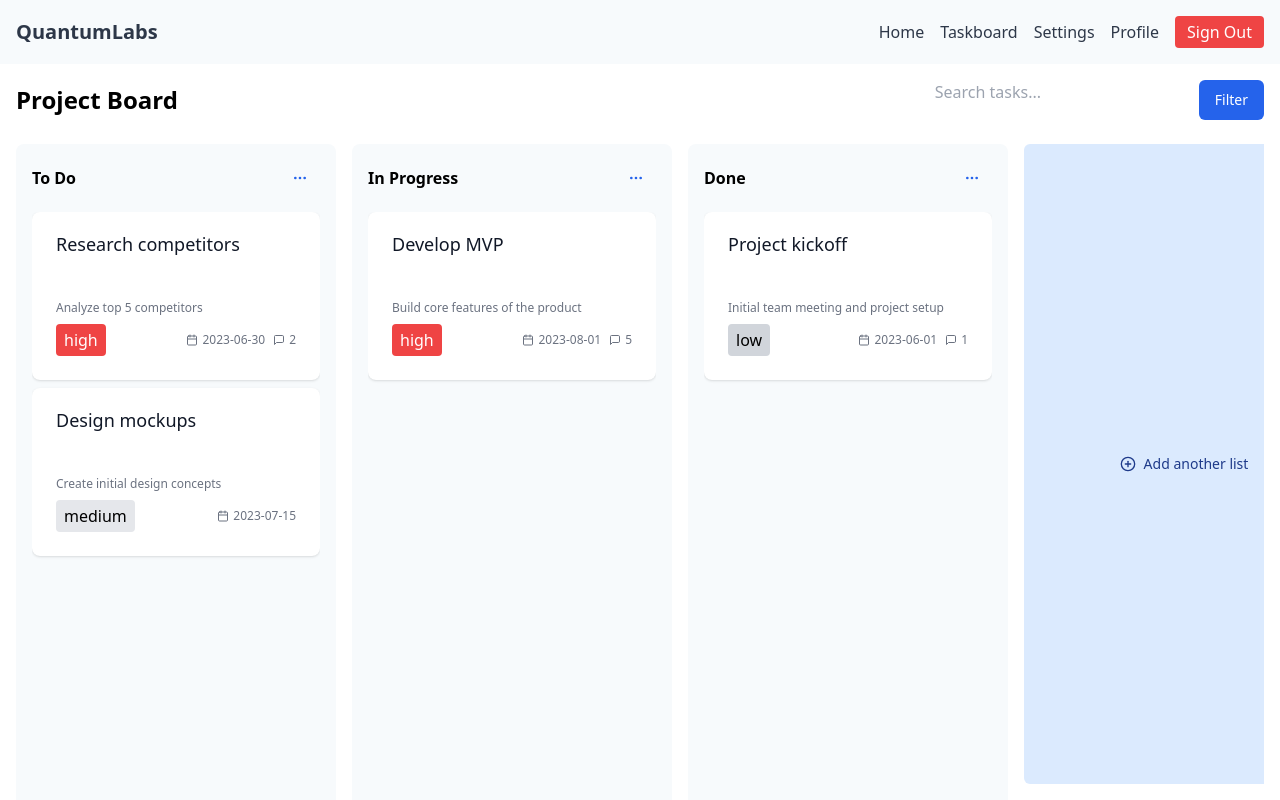
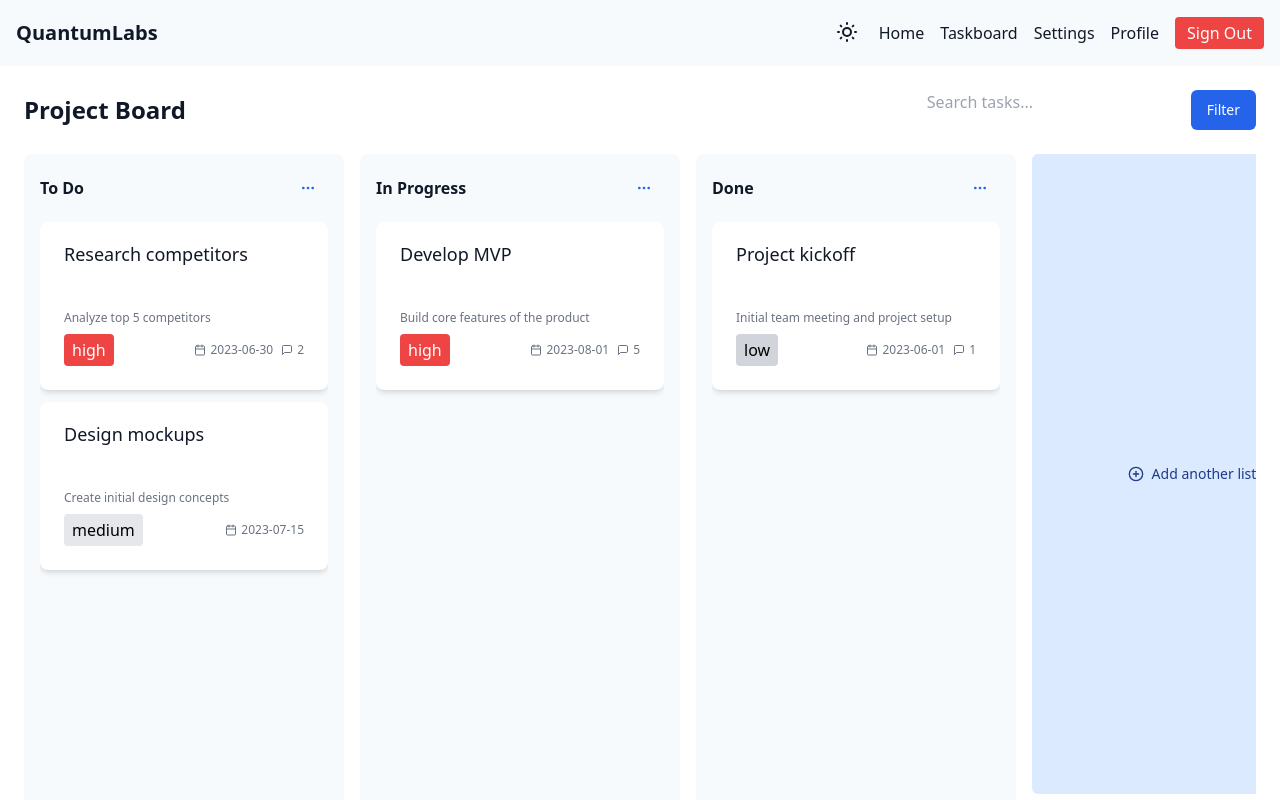
Before and after one commit to khaosans/the-front, a Next.js app: page /taskboard in a window 1280 px wide. Shown: the top 800 px of the page. Built offline with nearby package versions, Linux system fonts and the light colour scheme.

Commit message:
theme color

```diff
--- a/app/contexts/ThemeContext.tsx
+++ b/app/contexts/ThemeContext.tsx
@@ -2,11 +2,12 @@
 
 import React, { createContext, useContext, useState, useEffect } from 'react';
 
-type Theme = 'light' | 'dark';
+type Theme = 'light' | 'dark' | 'darker';
 
 interface ThemeContextType {
   theme: Theme;
   toggleTheme: () => void;
+  getThemeClasses: () => string;
 }
 
 const ThemeContext = createContext<ThemeContextType | undefined>(undefined);
@@ -22,13 +23,33 @@ export const ThemeProvider: React.FC<{ children: React.ReactNode }> = ({ childre
   }, []);
 
   const toggleTheme = () => {
-    const newTheme = theme === 'light' ? 'dark' : 'light';
+    const newTheme = theme === 'light' ? 'dark' : theme === 'dark' ? 'darker' : 'light';
     setTheme(newTheme);
     localStorage.setItem('theme', newTheme);
   };
 
+  const getThemeClasses = () => {
+    switch (theme) {
+      case 'light':
+        return 'bg-white text-gray-900';
+      case 'dark':
+        return 'bg-gray-800 text-gray-100';
+      case 'darker':
+        return 'bg-gray-900 text-gray-50';
+      default:
+        return 'bg-white text-gray-900';
+    }
+  };
+
+  const value = {
+    theme,
+    toggleTheme,
+    getThemeClasses,
+    isDark: theme === 'dark' || theme === 'darker'
+  };
+
   return (
-    <ThemeContext.Provider value={{ theme, toggleTheme }}>
+    <ThemeContext.Provider value={value}>
       {children}
     </ThemeContext.Provider>
   );
--- a/app/header.tsx
+++ b/app/header.tsx
@@ -18,7 +18,7 @@ const signOut = async () => {
 };
 
 export const Header: React.FC = () => {
-	const { theme } = useTheme();
+	const { theme, toggleTheme, isDark } = useTheme();
 	const router = useRouter();
 	const pathname = usePathname();
 
@@ -29,8 +29,14 @@ export const Header: React.FC = () => {
 
 	const isAuthPage = pathname === '/login' || pathname === '/signup';
 
+	const getHeaderClasses = () => {
+		return isDark
+			? 'bg-gray-900 text-gray-100'
+			: 'bg-gray-100 text-gray-900';
+	};
+
 	return (
-		<header className={`w-full py-4 ${theme === 'dark' ? 'bg-gray-800 text-white' : 'bg-gray-100 text-gray-800'}`}>
+		<header className={`w-full py-4 ${getHeaderClasses()}`}>
 			<div className="container mx-auto px-4">
 				<div className="flex justify-between items-center">
 					<div className="text-xl font-bold">
@@ -41,6 +47,23 @@ export const Header: React.FC = () => {
 							<ul className="flex space-x-4 items-center">
 								{isUserLoggedIn() ? (
 									<>
+										<li>
+											<button
+												onClick={toggleTheme}
+												className="p-1 rounded-full focus:outline-none focus:ring-2 focus:ring-offset-2 focus:ring-offset-gray-800 focus:ring-white"
+												aria-label="Toggle theme"
+											>
+												{theme === 'light' ? (
+													<svg className="w-6 h-6" fill="none" stroke="currentColor" viewBox="0 0 24 24" xmlns="http://www.w3.org/2000/svg">
+														<path strokeLinecap="round" strokeLinejoin="round" strokeWidth={2} d="M12 3v1m0 16v1m9-9h-1M4 12H3m15.364 6.364l-.707-.707M6.343 6.343l-.707-.707m12.728 0l-.707.707M6.343 17.657l-.707.707M16 12a4 4 0 11-8 0 4 4 0 018 0z" />
+													</svg>
+												) : (
+													<svg className="w-6 h-6" fill="none" stroke="currentColor" viewBox="0 0 24 24" xmlns="http://www.w3.org/2000/svg">
+														<path strokeLinecap="round" strokeLinejoin="round" strokeWidth={2} d="M20.354 15.354A9 9 0 018.646 3.646 9.003 9.003 0 0012 21a9.003 9.003 0 008.354-5.646z" />
+													</svg>
+												)}
+											</button>
+										</li>
 										<li><Link href="/" className="hover:underline">Home</Link></li>
 										<li><Link href="/taskboard" className="hover:underline">Taskboard</Link></li>
 										<li><Link href="/settings" className="hover:underline">Settings</Link></li>
@@ -48,7 +71,7 @@ export const Header: React.FC = () => {
 										<li>
 											<button
 												onClick={handleSignOut}
-												className={`px-3 py-1 rounded ${theme === 'dark' ? 'bg-red-600 hover:bg-red-700' : 'bg-red-500 hover:bg-red-600'} text-white`}
+												className={`px-3 py-1 rounded ${theme === 'darker' ? 'bg-red-800 hover:bg-red-900' : theme === 'dark' ? 'bg-red-600 hover:bg-red-700' : 'bg-red-500 hover:bg-red-600'} text-white`}
 											>
 												Sign Out
 											</button>
@@ -58,7 +81,7 @@ export const Header: React.FC = () => {
 									<li>
 										<Link
 											href="/login"
-											className={`px-3 py-1 rounded ${theme === 'dark' ? 'bg-blue-600 hover:bg-blue-700' : 'bg-blue-500 hover:bg-blue-600'} text-white`}
+											className={`px-3 py-1 rounded ${theme === 'darker' ? 'bg-blue-800 hover:bg-blue-900' : theme === 'dark' ? 'bg-blue-600 hover:bg-blue-700' : 'bg-blue-500 hover:bg-blue-600'} text-white`}
 										>
 											Sign In
 										</Link>
--- a/app/layout.tsx
+++ b/app/layout.tsx
@@ -3,19 +3,27 @@
 import React from 'react'; // Import React
 import '../styles/globals.css' // Adjust this path if your global styles are located elsewhere
 import { Header } from './header';
-import Footer from '../components/footer'; // Import Footer component
-import { ThemeProvider } from './contexts/ThemeContext';
+import Footer from '../components/Footer'; // Import Footer component
+import { ThemeProvider, useTheme } from './contexts/ThemeContext';
+
+const ThemedLayout = ({ children }: { children: React.ReactNode }) => {
+	const { getThemeClasses } = useTheme();
+
+	return (
+		<div className={`min-h-screen flex flex-col ${getThemeClasses()}`}>
+			<Header />
+			<main className="flex-grow">{children}</main>
+			<Footer />
+		</div>
+	);
+};
 
 export default function RootLayout({ children }: { children: React.ReactNode }) {
 	return (
 		<html lang="en">
 			<body>
 				<ThemeProvider>
-                    <div className="flex flex-col min-h-screen">
-                        <Header /> {/* Include Header */}
-                        <main className="flex-grow">{children}</main> {/* Render child components */}
-                        <Footer /> {/* Include Footer */}
-                    </div>
+					<ThemedLayout>{children}</ThemedLayout>
 				</ThemeProvider>
 			</body>
 		</html>
--- a/app/taskboard/page.tsx
+++ b/app/taskboard/page.tsx
@@ -9,6 +9,8 @@ import { Input } from "@/components/ui/input"
 import { Badge } from "@/components/ui/badge"
 import { ScrollArea } from "@/components/ui/scroll-area"
 import { PlusCircle, MoreHorizontal, Calendar, MessageSquare } from 'lucide-react'
+import { useTheme } from '../contexts/ThemeContext';
+import { ThemeProvider } from '../contexts/ThemeContext';
 
 interface Task {
   id: string
@@ -51,35 +53,42 @@ const initialColumns: Column[] = [
 ]
 
 const TaskCard: React.FC<{ task: Task; columnId: string }> = ({ task, columnId }) => {
+  const { theme, isDark } = useTheme();
   const [{ isDragging }, drag] = useDrag({
     type: 'TASK',
     item: { id: task.id, columnId },
     collect: (monitor) => ({
       isDragging: !!monitor.isDragging(),
     }),
-  })
+  });
+
+  const getCardClasses = () => {
+    return isDark
+      ? 'bg-gray-700 text-gray-100 shadow-md shadow-black/20'
+      : 'bg-white text-gray-900 shadow-md';
+  };
 
   return (
     <div ref={drag} style={{ opacity: isDragging ? 0.5 : 1 }}>
-      <Card className="mb-2 cursor-move">
+      <Card className={`mb-3 cursor-move ${getCardClasses()} hover:shadow-lg transition-shadow duration-200`}>
         <CardHeader>
           <CardTitle>{task.title}</CardTitle>
         </CardHeader>
         <CardContent>
-          <p className="text-xs text-gray-500 mb-2">{task.description}</p>
+          <p className={`text-xs ${theme === 'light' ? 'text-gray-500' : 'text-gray-300'} mb-2`}>{task.description}</p>
           <div className="flex justify-between items-center">
             <Badge variant={task.priority === 'high' ? 'destructive' : task.priority === 'medium' ? 'default' : 'secondary'}>
               {task.priority}
             </Badge>
             <div className="flex items-center space-x-2">
               {task.dueDate && (
-                <div className="flex items-center text-xs text-gray-500">
+                <div className={`flex items-center text-xs ${theme === 'light' ? 'text-gray-500' : 'text-gray-300'}`}>
                   <Calendar className="w-3 h-3 mr-1" />
                   {task.dueDate}
                 </div>
               )}
               {task.comments > 0 && (
-                <div className="flex items-center text-xs text-gray-500">
+                <div className={`flex items-center text-xs ${theme === 'light' ? 'text-gray-500' : 'text-gray-300'}`}>
                   <MessageSquare className="w-3 h-3 mr-1" />
                   {task.comments}
                 </div>
@@ -89,21 +98,28 @@ const TaskCard: React.FC<{ task: Task; columnId: string }> = ({ task, columnId }
         </CardContent>
       </Card>
     </div>
-  )
-}
+  );
+};
 
 const Column: React.FC<{ column: Column; moveTask: (taskId: string, sourceColumnId: string, targetColumnId: string) => void }> = ({ column, moveTask }) => {
+  const { isDark } = useTheme();
   const [, drop] = useDrop({
     accept: 'TASK',
     drop: (item: { id: string; columnId: string }) => {
       if (item.columnId !== column.id) {
-        moveTask(item.id, item.columnId, column.id)
+        moveTask(item.id, item.columnId, column.id);
       }
     },
-  })
+  });
+
+  const getColumnClasses = () => {
+    return isDark
+      ? 'bg-gray-800 text-gray-100'
+      : 'bg-gray-100 text-gray-900';
+  };
 
   return (
-    <div ref={drop} className="bg-gray-100 p-4 rounded-lg w-80 flex-shrink-0">
+    <div ref={drop} className={`${getColumnClasses()} p-4 rounded-lg w-80 flex-shrink-0`}>
       <h3 className="font-bold mb-4 flex justify-between items-center">
         {column.title}
         <Button variant="ghost" size="sm">
@@ -119,11 +135,12 @@ const Column: React.FC<{ column: Column; moveTask: (taskId: string, sourceColumn
         <PlusCircle className="mr-2 h-4 w-4" /> Add a card
       </Button>
     </div>
-  )
-}
+  );
+};
 
 export default function BoardPage() {
-  const [columns, setColumns] = useState<Column[]>(initialColumns)
+  const [columns, setColumns] = useState<Column[]>(initialColumns);
+  const { getThemeClasses } = useTheme();
 
   const moveTask = (taskId: string, sourceColumnId: string, targetColumnId: string) => {
     setColumns((prevColumns) => {
@@ -142,8 +159,9 @@ export default function BoardPage() {
   }
 
   return (
+    <ThemeProvider>
       <DndProvider backend={HTML5Backend}>
-      <div className="p-4">
+        <div className={`min-h-screen p-6 ${getThemeClasses()}`}>
           <div className="flex justify-between items-center mb-6">
             <h1 className="text-2xl font-bold">Project Board</h1>
             <div className="flex space-x-2">
@@ -161,5 +179,6 @@ export default function BoardPage() {
           </div>
         </div>
       </DndProvider>
+    </ThemeProvider>
   )
 }
--- a/components/Modal.tsx
+++ b/components/Modal.tsx
@@ -9,16 +9,16 @@ interface ModalProps {
 }
 
 const Modal: React.FC<ModalProps> = ({ isOpen, onClose, title, children }) => {
-  const { theme } = useTheme();
+  const { isDark, getThemeClasses } = useTheme();
 
   if (!isOpen) return null;
 
   return (
     <div className="fixed inset-0 bg-black bg-opacity-50 z-50 flex justify-center items-center">
-      <div className={`bg-white dark:bg-gray-800 rounded-lg p-8 max-w-md w-full mx-4 ${theme === 'dark' ? 'text-gray-100' : 'text-gray-900'}`}>
+      <div className={`rounded-lg p-8 max-w-md w-full mx-4 ${getThemeClasses()}`}>
         <div className="flex justify-between items-center mb-4">
           <h2 className="text-xl font-bold">{title}</h2>
-          <button onClick={onClose} className="text-2xl text-gray-600 dark:text-gray-300 hover:text-gray-800 dark:hover:text-gray-100">&times;</button>
+          <button onClick={onClose} className={`text-2xl ${isDark ? 'hover:text-gray-300' : 'hover:text-gray-600'}`}>&times;</button>
         </div>
         <div className="mt-4">
           {children}
@@ -26,7 +26,7 @@ const Modal: React.FC<ModalProps> = ({ isOpen, onClose, title, children }) => {
         <div className="mt-6 text-right">
           <button
             onClick={onClose}
-            className={`px-4 py-2 rounded text-white ${theme === 'dark' ? 'bg-blue-600 hover:bg-blue-700' : 'bg-blue-500 hover:bg-blue-600'}`}
+            className={`px-4 py-2 rounded text-white ${isDark ? 'bg-blue-600 hover:bg-blue-700' : 'bg-blue-500 hover:bg-blue-600'}`}
           >
             Close
           </button>
--- a/components/footer.tsx
+++ b/components/footer.tsx
@@ -3,20 +3,20 @@ import { useTheme } from '../app/contexts/ThemeContext';
 import Modal from './Modal';
 
 const Footer: React.FC = () => {
-  const { theme } = useTheme();
+  const { isDark, getThemeClasses } = useTheme();
   const [showAbout, setShowAbout] = useState(false);
   const [showContact, setShowContact] = useState(false);
   const [showPrivacy, setShowPrivacy] = useState(false);
 
   return (
-    <footer className={`w-full py-3 ${theme === 'dark' ? 'bg-gray-800 text-gray-200' : 'bg-gray-100 text-gray-800'}`}>
+    <footer className={`w-full py-3 ${getThemeClasses()}`}>
       <div className="container mx-auto px-4">
         <div className="flex justify-between items-center text-sm">
-          <p>&copy; 2024 QuantumLabs</p>
+          <p>&copy; 2023 QuantumLabs</p>
           <div>
-            <button onClick={() => setShowAbout(true)} className="mx-2 hover:underline text-blue-600 dark:text-blue-400">About</button>
-            <button onClick={() => setShowContact(true)} className="mx-2 hover:underline text-blue-600 dark:text-blue-400">Contact</button>
-            <button onClick={() => setShowPrivacy(true)} className="mx-2 hover:underline text-blue-600 dark:text-blue-400">Privacy</button>
+            <button onClick={() => setShowAbout(true)} className={`mx-2 hover:underline ${isDark ? 'text-blue-400' : 'text-blue-600'}`}>About</button>
+            <button onClick={() => setShowContact(true)} className={`mx-2 hover:underline ${isDark ? 'text-blue-400' : 'text-blue-600'}`}>Contact</button>
+            <button onClick={() => setShowPrivacy(true)} className={`mx-2 hover:underline ${isDark ? 'text-blue-400' : 'text-blue-600'}`}>Privacy</button>
           </div>
         </div>
       </div>
```
Lines whose indentation alone changed are shown as unchanged.
